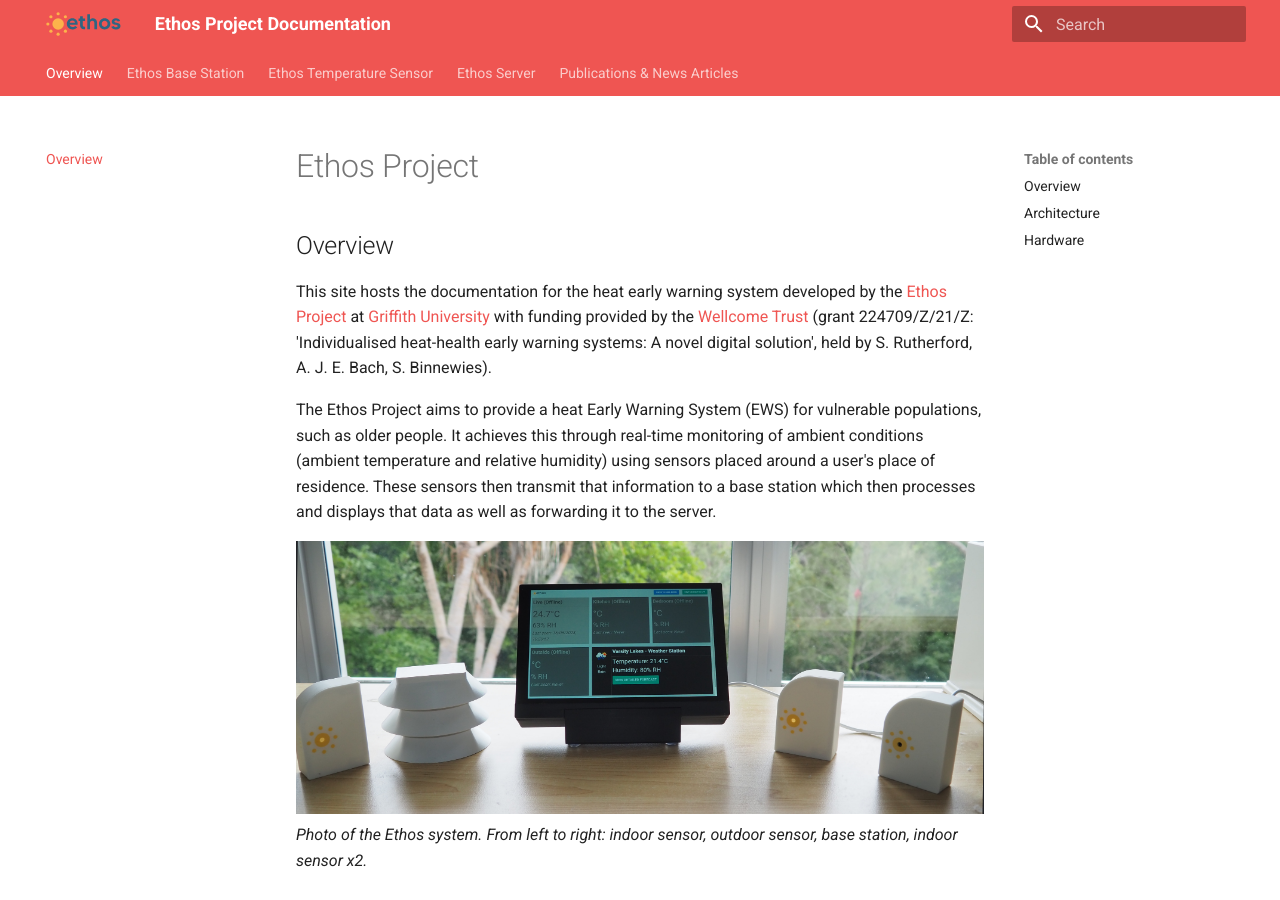
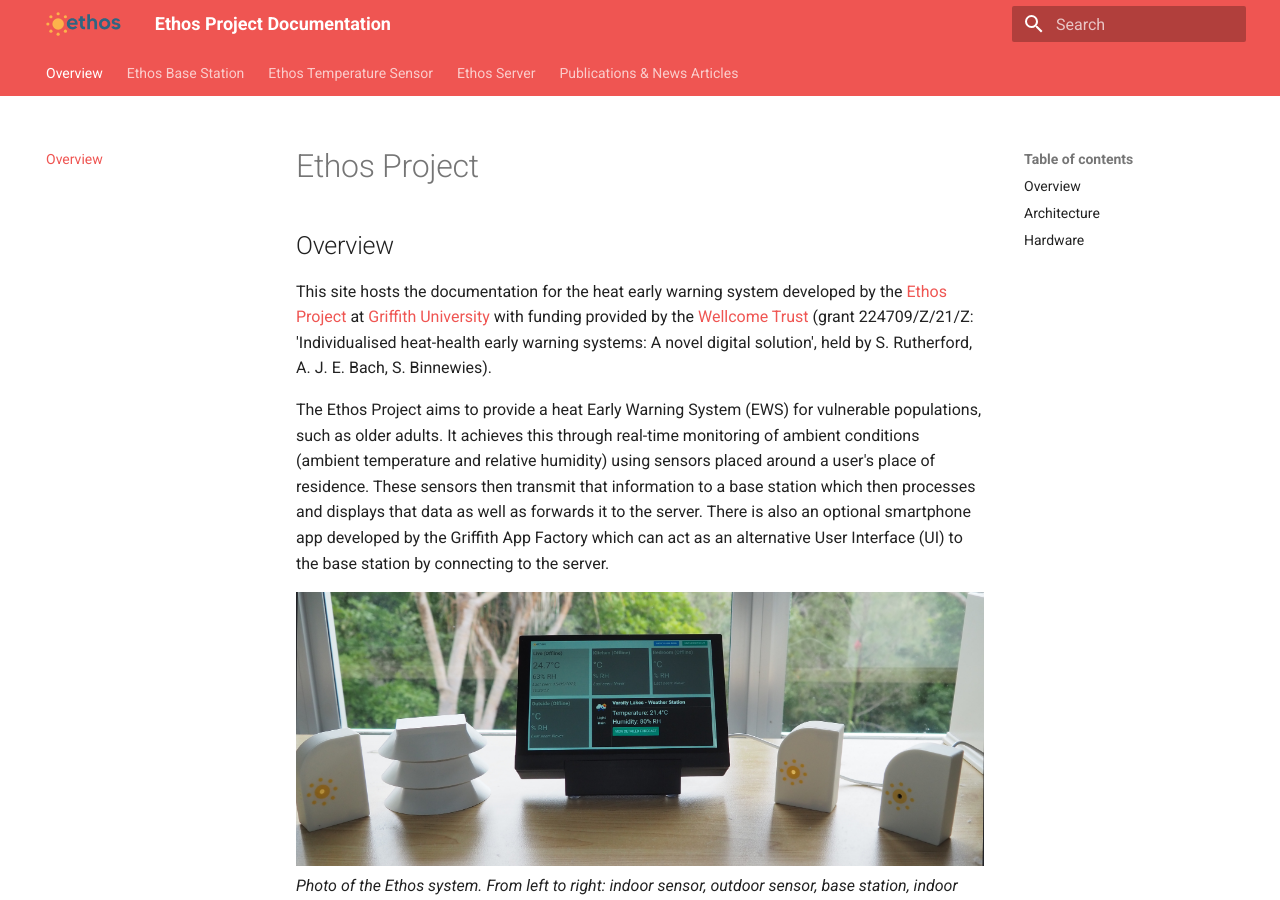
Before and after one commit to climate-ethos/ethos-overview-documentation, an MkDocs documentation site: the page built from docs/index.md, in a window 1280 px wide and 900 px high. Built offline with MkDocs 1.6.1 and Material for MkDocs 9.7.7, drawn with Linux system fonts in a browser that asks for light colours.

Commit message:
Small tweaks to text

```diff
--- a/docs/index.md
+++ b/docs/index.md
@@ -4,7 +4,7 @@
 
 This site hosts the documentation for the heat early warning system developed by the [Ethos Project](https://www.griffith.edu.au/research/climate-action/climate-transitions/health/ethos-project) at [Griffith University](https://www.griffith.edu.au/) with funding provided by the [Wellcome Trust](https://wellcome.org/) (grant 224709/Z/21/Z: 'Individualised heat-health early warning systems: A novel digital solution', held by S. Rutherford, A. J. E. Bach, S. Binnewies).
 
-The Ethos Project aims to provide a heat Early Warning System (EWS) for vulnerable populations, such as older people. It achieves this through real-time monitoring of ambient conditions (ambient temperature and relative humidity) using sensors placed around a user's place of residence. These sensors then transmit that information to a base station which then processes and displays that data as well as forwarding it to the server.
+The Ethos Project aims to provide a heat Early Warning System (EWS) for vulnerable populations, such as older adults. It achieves this through real-time monitoring of ambient conditions (ambient temperature and relative humidity) using sensors placed around a user's place of residence. These sensors then transmit that information to a base station which then processes and displays that data as well as forwards it to the server. There is also an optional smartphone app developed by the Griffith App Factory which can act as an alternative User Interface (UI) to the base station by connecting to the server.
 
 ![System](assets/system.JPG)
 *Photo of the Ethos system. From left to right: indoor sensor, outdoor sensor, base station, indoor sensor x2.*
```
